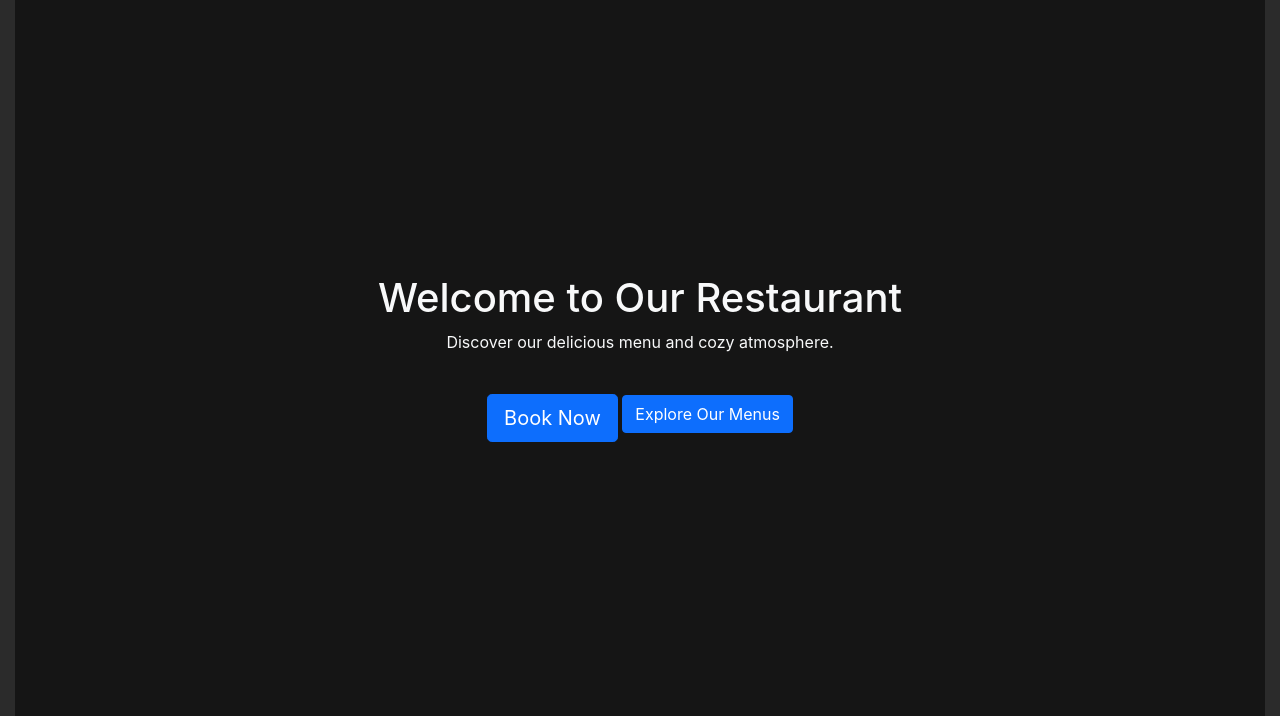
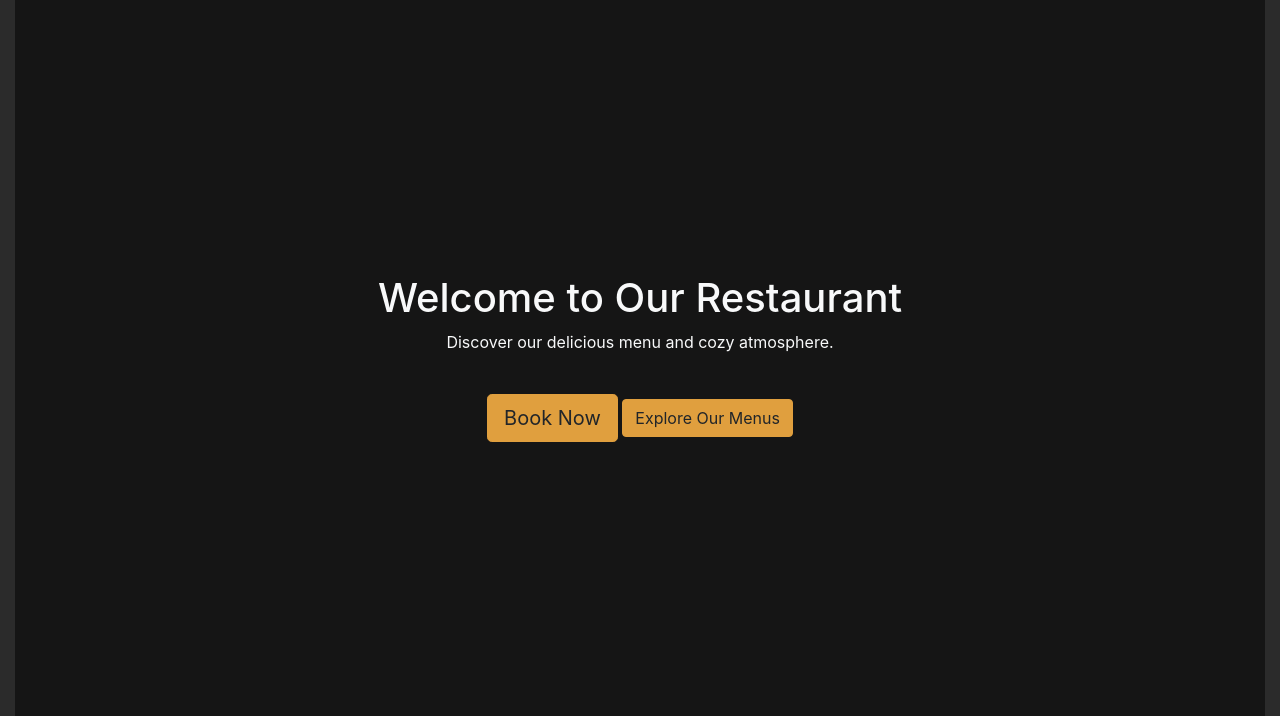
Before and after one commit to Bear81/restaurant_booking, a Django app: page / in a window 1280 px wide. Shown: the part 119-835 px from the top of the page. Run offline with Django 4.2, Linux system fonts and the light colour scheme; data that the repository does not hold is empty; some libraries are stand-ins or nearby versions.

Commit message:
Update Button Colors

```diff
--- a/templates/account/login.html
+++ b/templates/account/login.html
@@ -23,7 +23,7 @@
                 {% if redirect_field_value %}
                 <input type="hidden" name="{{ redirect_field_name }}" value="{{ redirect_field_value }}" />
                 {% endif %}
-                <button class="btn btn-primary btn-block" type="submit">{% trans "Sign In" %}</button>
+                <button class="btn btn-accent btn-block" type="submit">{% trans "Sign In" %}</button>
             </form>
         </div>
     </div>
--- a/templates/account/logout.html
+++ b/templates/account/logout.html
@@ -21,8 +21,8 @@
                 {% if redirect_field_value %}
                 <input type="hidden" name="{{ redirect_field_name }}" value="{{ redirect_field_value }}" />
                 {% endif %}
-                <button class="btn btn-outline-primary" type="submit">{% trans 'Sign Out' %}</button>
-                <a href="{% url 'home' %}" class="btn btn-secondary">Cancel</a>
+                <button class="btn btn-outline-accent" type="submit">{% trans 'Sign Out' %}</button>
+                <a href="{% url 'home' %}" class="btn btn-accent">Cancel</a>
             </form>
         </div>
     </div>
--- a/templates/account/signup.html
+++ b/templates/account/signup.html
@@ -22,7 +22,7 @@
             {{ redirect_field }}
           {% endslot %}
           {% slot actions %}
-            {% element button type="submit" class="btn btn-primary btn-block" tags="prominent,signup" %}
+            {% element button type="submit" class="btn btn-accent btn-block" tags="prominent,signup" %}
               {% trans "Sign Up" %}
             {% endelement %}
           {% endslot %}
--- a/website/templates/website/contact_us.html
+++ b/website/templates/website/contact_us.html
@@ -27,7 +27,7 @@
             <form method="post" action="{% url 'create_booking' %}">
                 {% csrf_token %}
                 {{ form.as_p }}
-                <button type="submit" class="btn btn-primary mt-3">Book a Table</button>
+                <button type="submit" class="btn btn-accent mt-3">Book a Table</button>
             </form>
         </div>
     </div>
--- a/website/templates/website/home.html
+++ b/website/templates/website/home.html
@@ -17,10 +17,10 @@
   <div class="hero-content position-relative">
     <h1>Welcome to Our Restaurant</h1>
     <p>Discover our delicious menu and cozy atmosphere.</p>
-    <a href="{% url 'create_booking' %}" class="btn btn-lg btn-primary mt-4">
+    <a href="{% url 'create_booking' %}" class="btn btn-lg btn-accent mt-4">
       Book Now
     </a>
-    <a href="{% url 'menu_list' %}" class="btn btn-primary mt-3"
+    <a href="{% url 'menu_list' %}" class="btn btn-accent mt-4"
       >Explore Our Menus</a
     >
   </div>
--- a/website/templates/website/menu_detail.html
+++ b/website/templates/website/menu_detail.html
@@ -8,7 +8,7 @@
     <div class="col-md-8 offset-md-2">
 
       <div class="mb-3">
-        <a href="{% url 'menu_list' %}" class="btn btn-secondary">← Back to Menu</a>
+        <a href="{% url 'menu_list' %}" class="btn btn-accent">← Back to Menu</a>
       </div>
 
       <h1 class="mb-3">{{ post.title }}</h1>
--- a/website/templates/website/menu_list.html
+++ b/website/templates/website/menu_list.html
@@ -15,7 +15,7 @@
                 <div class="card-body">
                     <h5 class="card-title">{{ post.title }}</h5>
                     <p class="card-text">{{ post.blurb }}</p>
-                    <a href="{% url 'menu_detail' post.pk %}" class="btn btn-primary">View Menu</a>
+                    <a href="{% url 'menu_detail' post.pk %}" class="btn btn-accent">View Menu</a>
                 </div>
             </div>
         </div>
--- a/website/templates/website/profile.html
+++ b/website/templates/website/profile.html
@@ -13,7 +13,7 @@
                         <strong>{{ booking.booking_datetime }}</strong> - {{ booking.number_of_guests }} guests - {{ booking.status }}
                     </div>
                     <div>
-                        <a href="{% url 'update_booking' booking.id %}" class="btn btn-sm btn-outline-primary">Edit</a>
+                        <a href="{% url 'update_booking' booking.id %}" class="btn btn-sm btn-outline-accent">Edit</a>
                         <a href="{% url 'cancel_booking' booking.id %}" class="btn btn-sm btn-outline-danger">Cancel</a>
                     </div>
                 </li>
```
